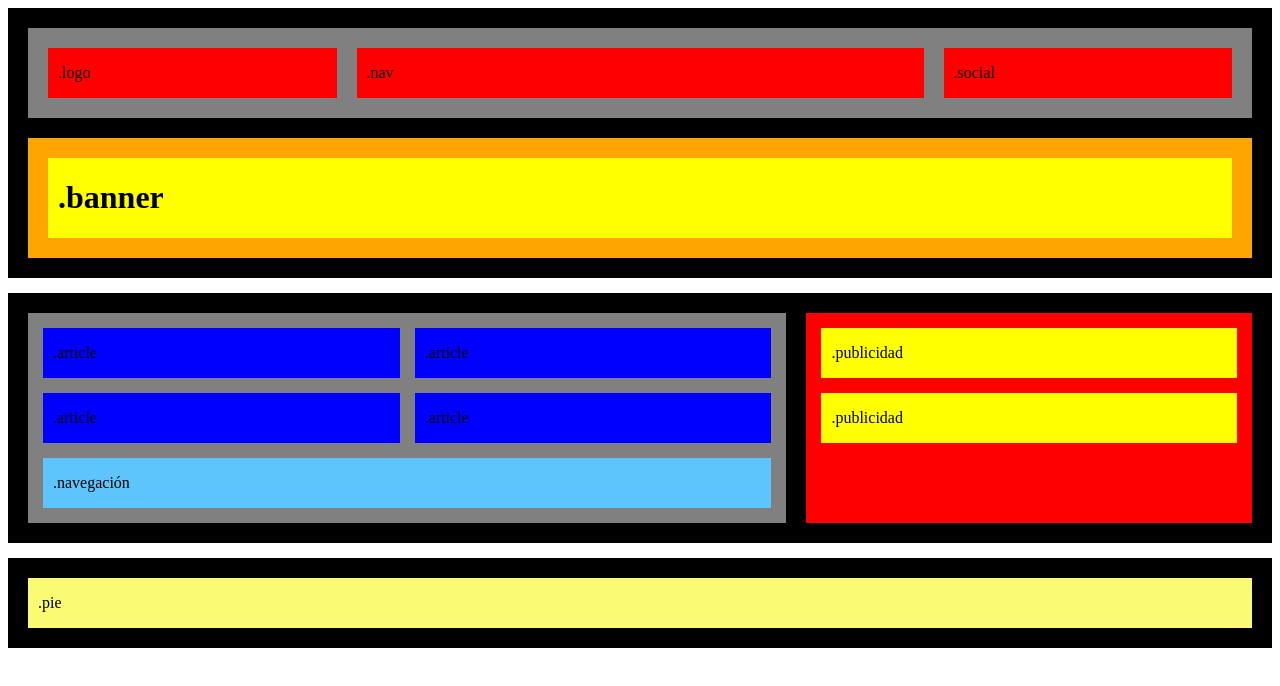
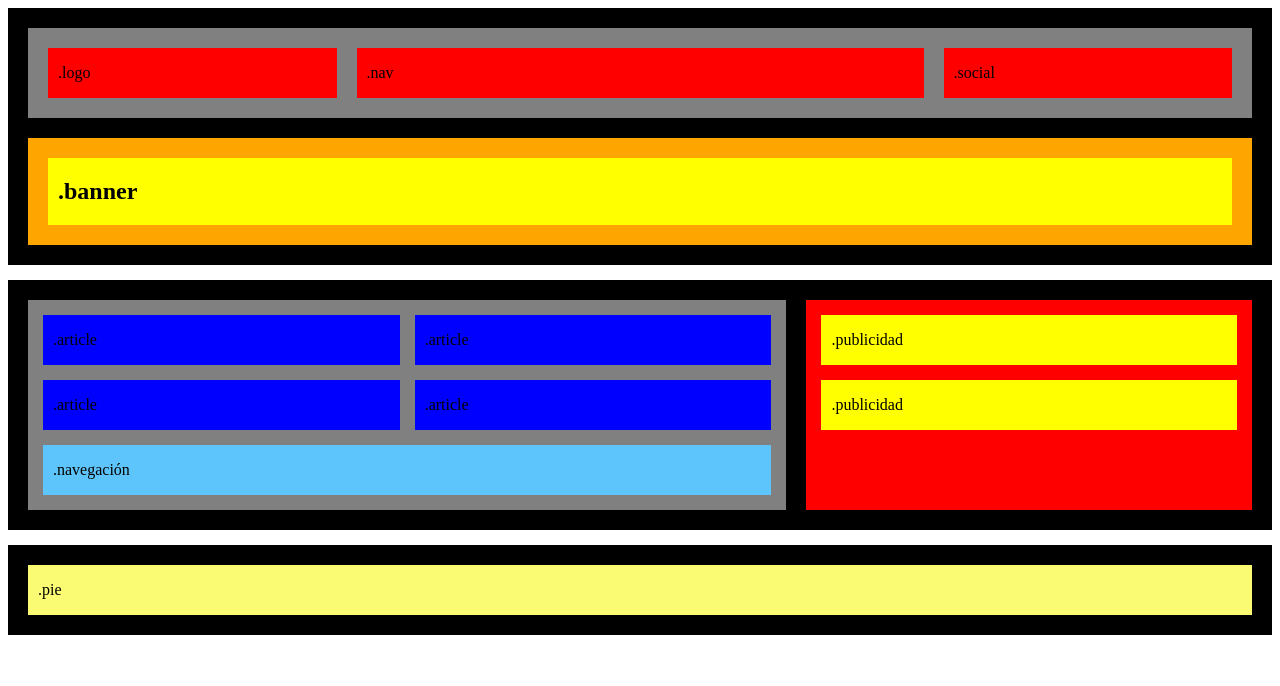
Before and after one commit to VictorGonPe/S1.1-HTML-CSS, a plain HTML site: page index.html in a window 1280 px wide. Drawn offline with Linux system fonts and the light colour scheme.

Commit message:
Modicado el header sin la clase border

```diff
--- a/index.html
+++ b/index.html
@@ -8,7 +8,7 @@
 </head>
 <body>
     <header>
-            <div class="border">
+            <div class="header1">
                 <div class="container">
                     <div class="logo">
                         <p>.logo</p>
@@ -21,14 +21,14 @@
                     </div>
                 </div>
             </div>
-
-            <div class="border">
+            <div class="header2">
                 <div class="container2">
                     <div class="banner">
-                        <h1>.banner</h1>
+                        <h2>.banner</h2>
                     </div>
                 </div>
             </div>
+
     </header>
 
     <main>
--- a/styles.css
+++ b/styles.css
@@ -1,12 +1,7 @@
 
-header {
-    padding:10px;
+.header1 {
+    padding:20px;
     background-color: black;
-}
-
-.border {
-    padding: 10px;
-    flex-basis: 100%;
 }
 
 .container {
@@ -27,6 +22,11 @@ header {
     margin: 5px 15px 5px 15px;
     flex-basis: 50%;
     background-color: red;
+}
+
+.header2 {
+    padding:0px  20px 20px 20px;
+    background-color: black;
 }
 
 .container2 {
@@ -117,3 +117,14 @@ footer {
 footer p {
    padding-left: 10px;
 }
+
+/*__________________________________TABLETA________________________________________*/
+@media (min-width: 768px) {
+
+
+}
+
+/*____________________________________MOVIL________________________________________*/
+@media (min-width: 576px) {
+
+}
```
